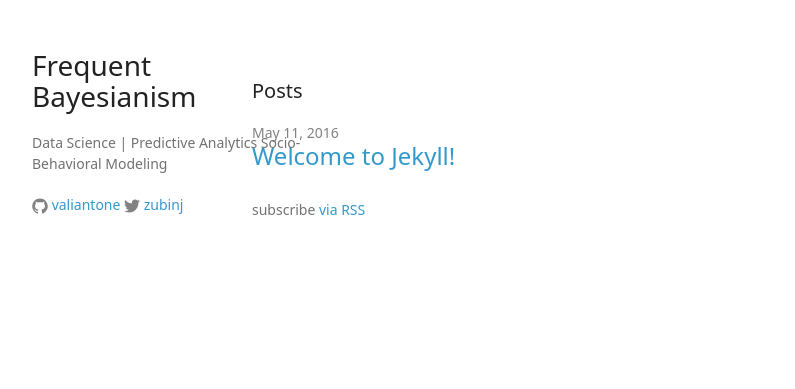
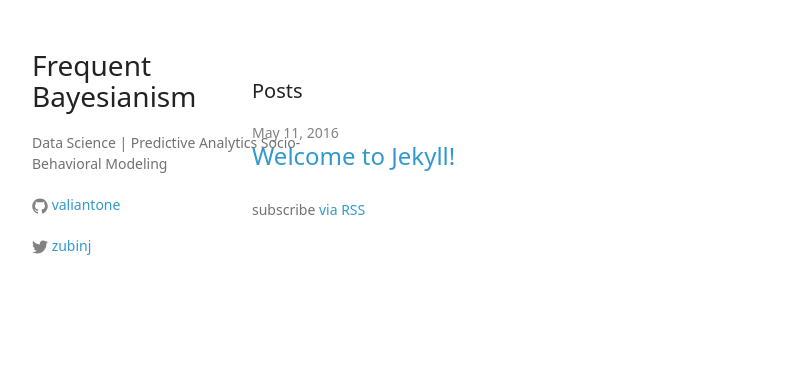
Before and after one commit to valiantone/valiantone.github.io, a Jekyll site: the page built from index.html, in a window 1280 px wide. Shown: the top 389 px of the page, without its empty margins (18-813 px from the left). Built offline with Jekyll 4.4.1, drawn with Linux system fonts in a browser that asks for light colours; some web fonts are replaced.

Commit message:
separate lines and styling

```diff
--- a/_includes/header.html
+++ b/_includes/header.html
@@ -2,11 +2,15 @@
     <h1>{{ site.title }}</h1>
     <p>{{ site.description}}</p>
 
-          {% if site.github_username %}
-          {% include icon-github.html username=site.github_username %}
-          {% endif %}
+   	<p class = 'view'>
+           {% if site.github_username %}
+           {% include icon-github.html username=site.github_username %}
+           {% endif %}
+  	</p>
 
+  	<p class = 'view'>
           {% if site.twitter_username %}
           {% include icon-twitter.html username=site.twitter_username %}
           {% endif %}
+    </p>
 </header>
```
